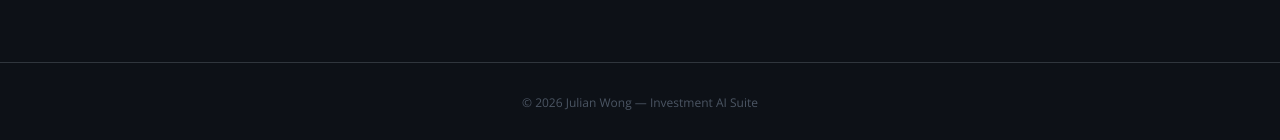
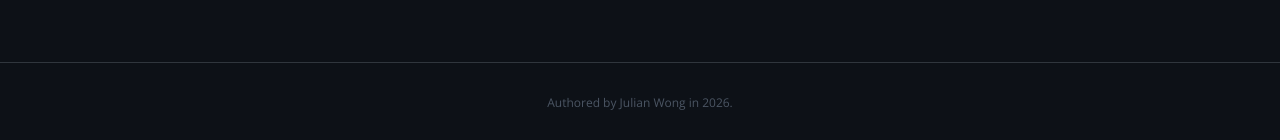
Before and after one commit to jyjulianwong/Investment-AI-Suite, a React (Vite) app: page / in a window 1280 px wide. Shown: the part 1642-1782 px from the top of the page. Built offline with nearby package versions, Linux system fonts and the light colour scheme; no server answers.

Commit message:
Updated footer wording

```diff
--- a/src/App.tsx
+++ b/src/App.tsx
@@ -11,7 +11,7 @@ export default function App() {
         <WorkflowDiagram />
       </main>
       <footer className="border-t border-surface-border py-8 text-center text-xs text-gray-600">
-        &copy; {new Date().getFullYear()} Julian Wong &mdash; Investment AI Suite
+        Authored by Julian Wong in 2026.
       </footer>
     </div>
   )
```
